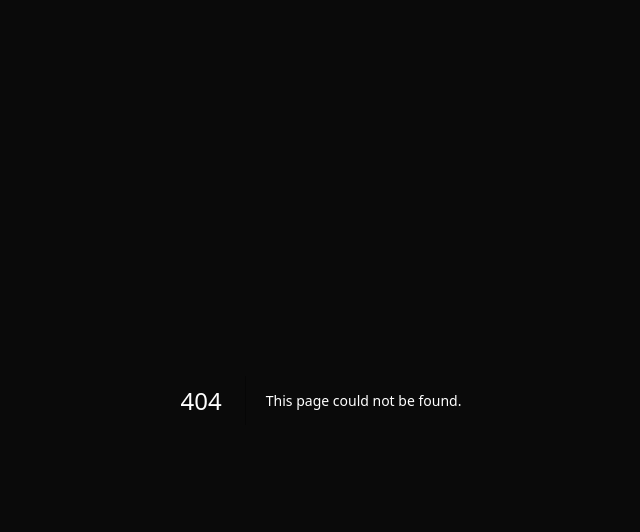
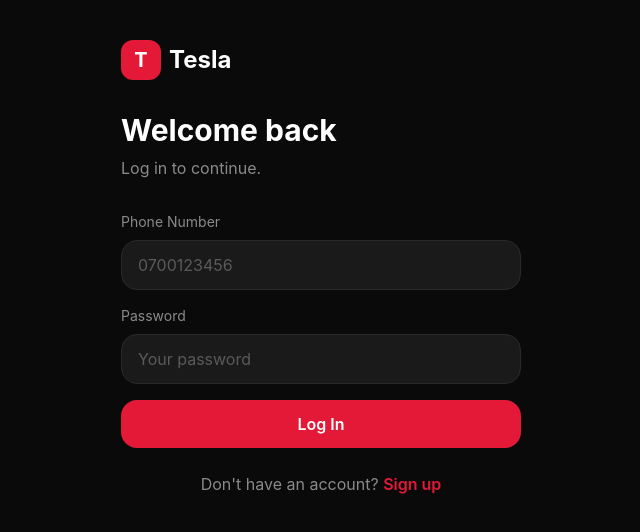
Before and after one commit to paercy32-eng/Teslauganda-invest, a Next.js app: page /login in a window 1280 px wide. Before the commit this address had no page. Shown: the top 532 px of the page, without its empty margins (319-959 px from the left). Built offline with nearby package versions, Linux system fonts and the light colour scheme.

Commit message:
Create page.tsx

```diff
--- /dev/null
+++ b/app/login/page.tsx
@@ -0,0 +1,98 @@
+'use client';
+
+import { useState } from 'react';
+import { useRouter } from 'next/navigation';
+import Link from 'next/link';
+
+export default function LoginPage() {
+  const router = useRouter();
+  const [phone, setPhone] = useState('');
+  const [password, setPassword] = useState('');
+  const [error, setError] = useState('');
+  const [loading, setLoading] = useState(false);
+
+  async function onSubmit(e: React.FormEvent) {
+    e.preventDefault();
+    setError('');
+    setLoading(true);
+
+    try {
+      const res = await fetch('/api/auth/login', {
+        method: 'POST',
+        headers: { 'Content-Type': 'application/json' },
+        body: JSON.stringify({ phone, password }),
+      });
+      const data = await res.json();
+
+      if (!res.ok) {
+        setError(data.error || 'Login failed');
+        setLoading(false);
+        return;
+      }
+
+      router.push('/');
+      router.refresh();
+    } catch {
+      setError('Something went wrong. Please try again.');
+      setLoading(false);
+    }
+  }
+
+  return (
+    <main className="min-h-screen px-6 py-10 animate-fade-in">
+      {/* Brand */}
+      <div className="flex items-center gap-2 mb-8">
+        <div className="w-10 h-10 rounded-xl bg-[#E31937] flex items-center justify-center text-white font-bold text-xl">
+          T
+        </div>
+        <span className="text-2xl font-bold">Tesla</span>
+      </div>
+
+      <h1 className="text-3xl font-bold mb-2">Welcome back</h1>
+      <p className="text-[#8A8A8A] mb-8">Log in to continue.</p>
+
+      <form onSubmit={onSubmit} className="space-y-4">
+        <div>
+          <label className="block text-sm text-[#8A8A8A] mb-2">Phone Number</label>
+          <input
+            type="tel"
+            className="input-dark"
+            placeholder="0700123456"
+            value={phone}
+            onChange={(e) => setPhone(e.target.value)}
+            required
+          />
+        </div>
+
+        <div>
+          <label className="block text-sm text-[#8A8A8A] mb-2">Password</label>
+          <input
+            type="password"
+            className="input-dark"
+            placeholder="Your password"
+            value={password}
+            onChange={(e) => setPassword(e.target.value)}
+            required
+          />
+        </div>
+
+        {error && (
+          <div className="bg-[#2A1416] border border-[#E31937] rounded-2xl px-4 py-3 text-sm text-[#FF7A8A]">
+            {error}
+          </div>
+        )}
+
+        <button type="submit" className="btn-red mt-2" disabled={loading}>
+          {loading ? 'Logging in…' : 'Log In'}
+        </button>
+      </form>
+
+      <p className="text-center text-[#8A8A8A] mt-6">
+        Don&apos;t have an account?{' '}
+        <Link href="/register" className="text-[#E31937] font-semibold">
+          Sign up
+        </Link>
+      </p>
+    </main>
+  );
+}
```
